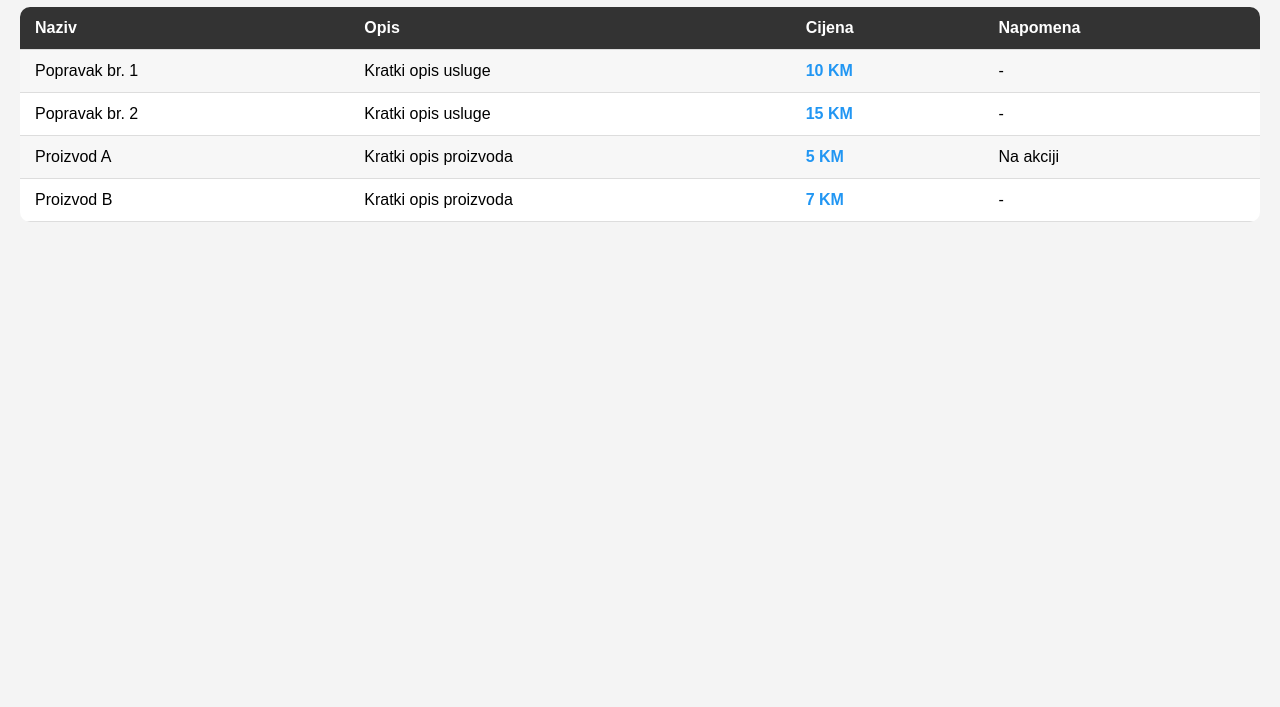
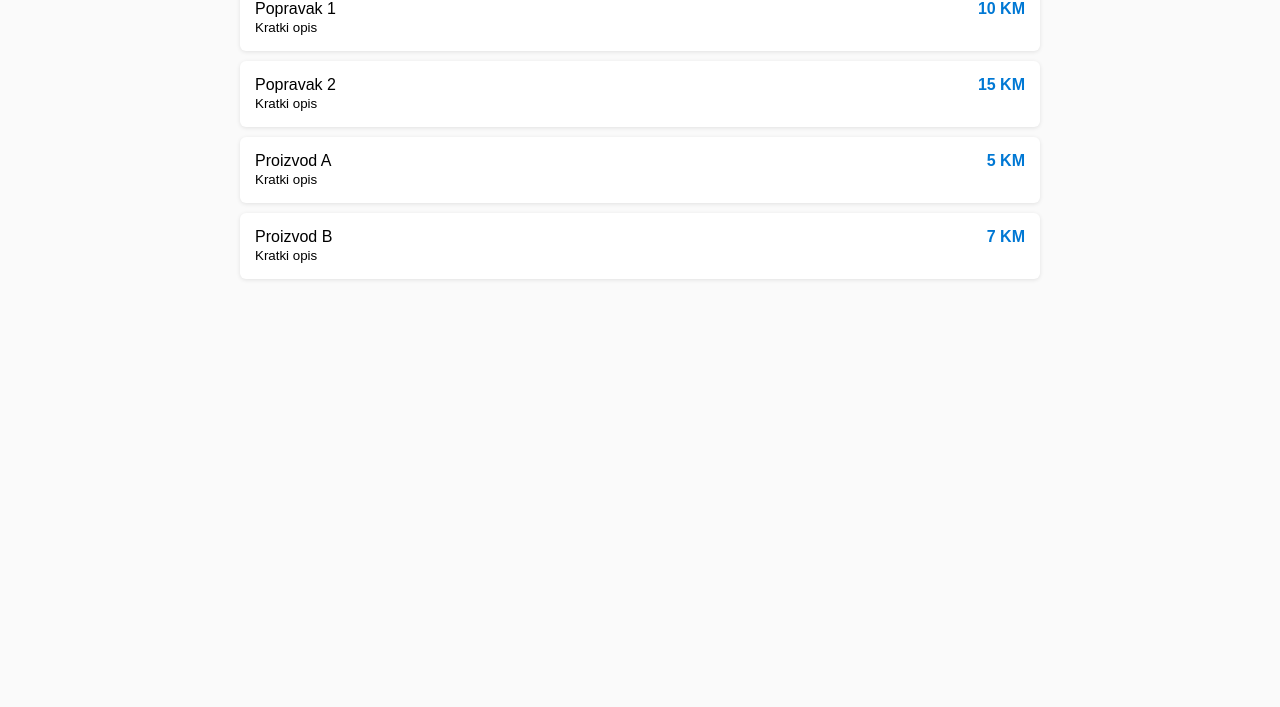
Before and after one commit to Dragojevic08/Cijenovnik, a plain HTML site: page index.html in a window 1280 px wide. Shown: the part 93-800 px from the top of the page. Drawn offline with Linux system fonts and the light colour scheme.

Commit message:
index.html

```diff
--- a/index.html
+++ b/index.html
@@ -3,80 +3,75 @@
 <head>
 <meta charset="UTF-8">
 <meta name="viewport" content="width=device-width, initial-scale=1.0">
-    <title>Cjenovnik</title>
+<title>Responsive Cjenovnik</title>
 <style>
     body {
         font-family: Arial, sans-serif;
-            background: #f4f4f4;
         margin: 0;
-            padding: 20px;
+        padding: 10px;
+        background: #fafafa;
     }
-        h1 {
-            text-align: center;
-            color: #333;
+    .list {
+        max-width: 800px;
+        margin: 0 auto;
     }
-        table {
-            width: 100%;
-            border-collapse: collapse;
+    .item {
         background: #fff;
-            margin-top: 20px;
-            border-radius: 10px;
-            overflow: hidden;
+        margin: 10px 0;
+        padding: 15px;
+        border-radius: 6px;
+        box-shadow: 0 1px 4px rgba(0,0,0,0.1);
+        display: flex;
+        justify-content: space-between;
     }
-        th, td {
-            padding: 12px 15px;
-            border-bottom: 1px solid #ddd;
+    .item .info {
+        width: 70%;
     }
-        th {
-            background: #333;
-            color: #fff;
-            text-align: left;
-        }
-        tr:nth-child(even) {
-            background: #f7f7f7;
-        }
-        .price {
+    .item .price {
+        width: 30%;
+        text-align: right;
         font-weight: bold;
-            color: #2196F3;
+        color: #0078d4;
     }
 </style>
 </head>
 <body>
 
-<h1>CJENOVNIK</h1>
+<div class="list">
+    <h2 style="text-align:center;">Cjenovnik</h2>
 
-<table>
-    <tr>
-        <th>Naziv</th>
-        <th>Opis</th>
-        <th>Cijena</th>
-        <th>Napomena</th>
-    </tr>
-    <tr>
-        <td>Popravak br. 1</td>
-        <td>Kratki opis usluge</td>
-        <td class="price">10 KM</td>
-        <td>-</td>
-    </tr>
-    <tr>
-        <td>Popravak br. 2</td>
-        <td>Kratki opis usluge</td>
-        <td class="price">15 KM</td>
-        <td>-</td>
-    </tr>
-    <tr>
-        <td>Proizvod A</td>
-        <td>Kratki opis proizvoda</td>
-        <td class="price">5 KM</td>
-        <td>Na akciji</td>
-    </tr>
-    <tr>
-        <td>Proizvod B</td>
-        <td>Kratki opis proizvoda</td>
-        <td class="price">7 KM</td>
-        <td>-</td>
-    </tr>
-</table>
+    <div class="item">
+        <div class="info">
+            <div>Popravak 1</div>
+            <small>Kratki opis</small>
+        </div>
+        <div class="price">10 KM</div>
+    </div>
+
+    <div class="item">
+        <div class="info">
+            <div>Popravak 2</div>
+            <small>Kratki opis</small>
+        </div>
+        <div class="price">15 KM</div>
+    </div>
+
+    <div class="item">
+        <div class="info">
+            <div>Proizvod A</div>
+            <small>Kratki opis</small>
+        </div>
+        <div class="price">5 KM</div>
+    </div>
+
+    <div class="item">
+        <div class="info">
+            <div>Proizvod B</div>
+            <small>Kratki opis</small>
+        </div>
+        <div class="price">7 KM</div>
+    </div>
+</div>
 
 </body>
 </html>
```
Lines whose indentation alone changed are shown as unchanged.
